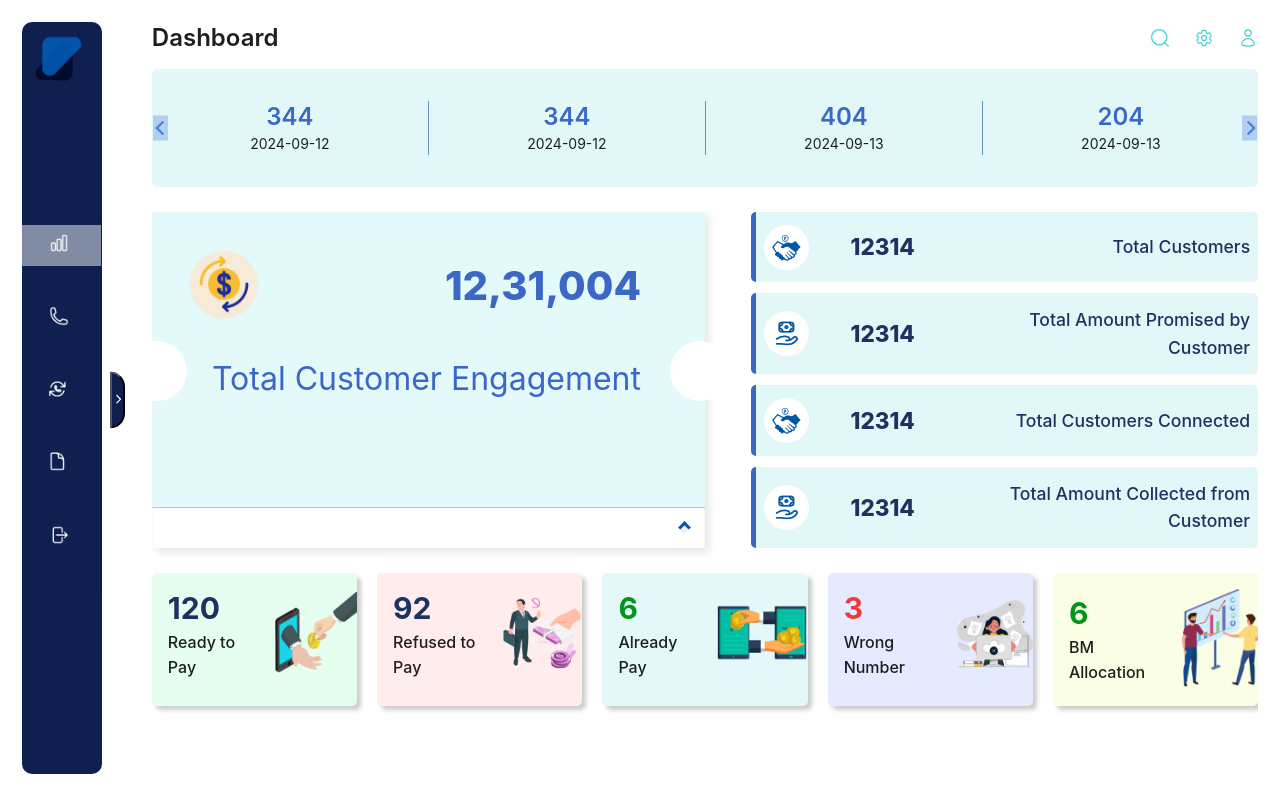
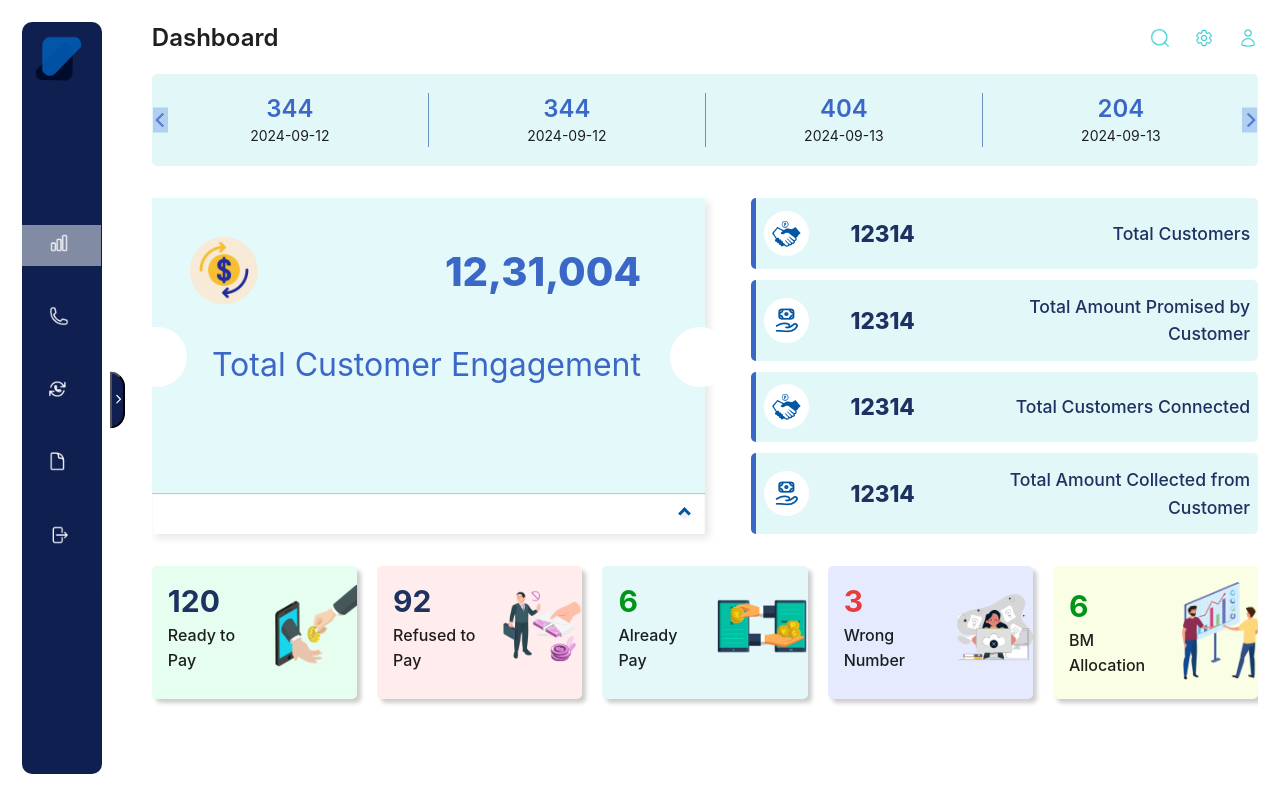
Before and after one commit to Jagrati1213/smart-collect, a React (Vite) app: page / in a window 1280 px wide. Built offline with nearby package versions, Linux system fonts and the light colour scheme.

Commit message:
JG: Fixed carousel Ui

```diff
--- a/src/components/Dashboard/DataCarousel/_carousel.module.scss
+++ b/src/components/Dashboard/DataCarousel/_carousel.module.scss
@@ -2,7 +2,7 @@
 
 .slider_container {
   background-color: var(--light-green);
-  padding: 2rem 0;
+  padding: 1.2rem 0;
   border-radius: 5px;
 
   .value {
--- a/src/components/Dashboard/index.jsx
+++ b/src/components/Dashboard/index.jsx
@@ -18,11 +18,11 @@ export default function Dashboard() {
   const [payDetailsData] = useState(PAYMENT_DETAILS_DATA);
 
   return (
-    <Flex gap={15} vertical>
+    <Flex gap={20} vertical>
       {/* Header */}
       <DHeader title={"Dashboard"} />
 
-      <Flex vertical gap={25}>
+      <Flex vertical gap={32}>
         {/* Data carousel */}
         <DataCarousel data={carouselData} />
 
```
